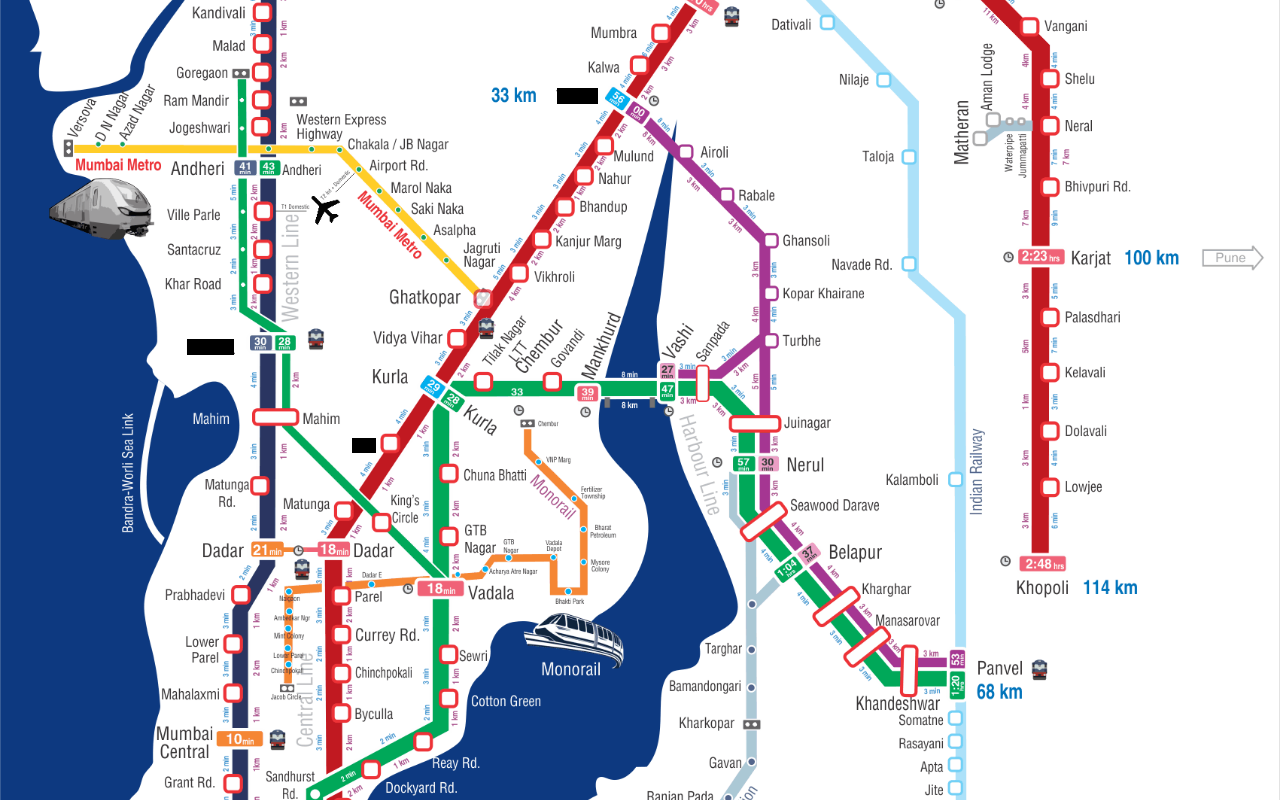
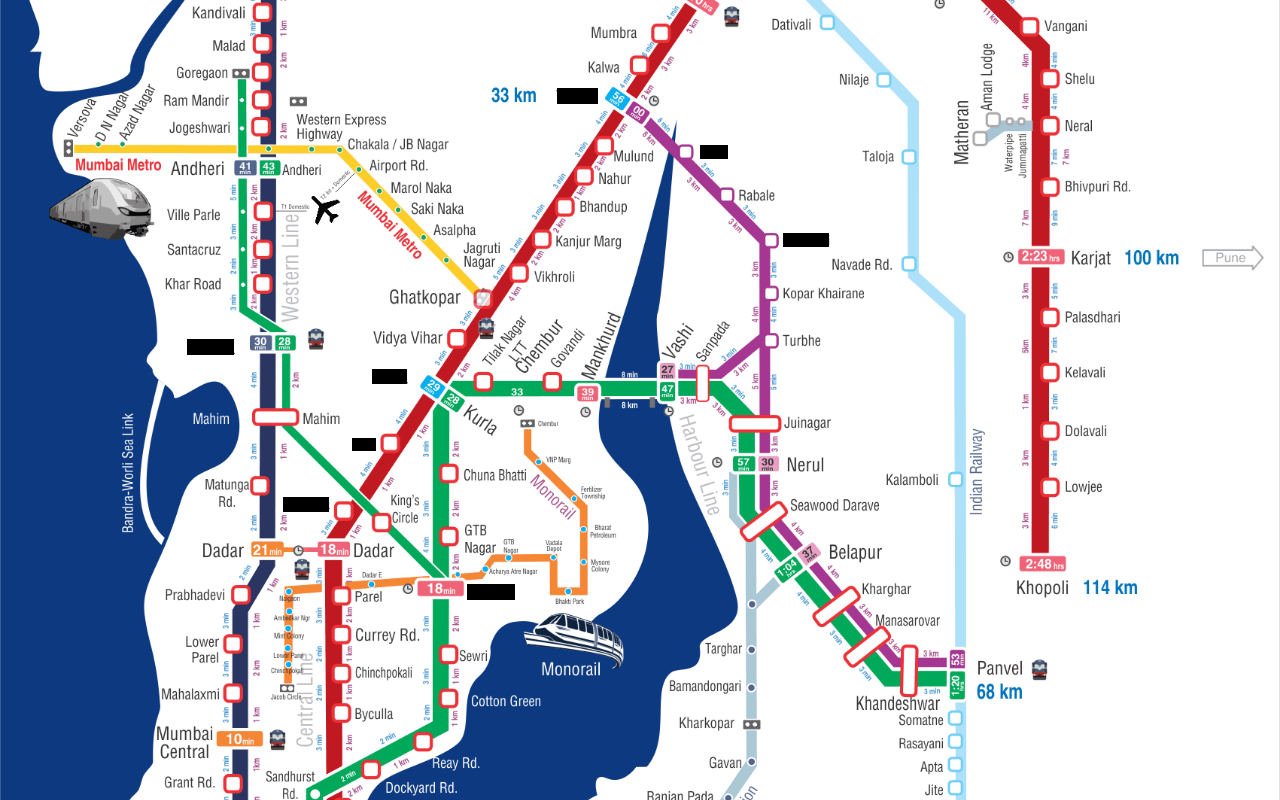
Before and after one commit to KrishPatel1605/CollegesInMumbai, a plain HTML site: page index.html in a window 1280 px wide. Shown: the part 732-1532 px from the top of the page. Drawn offline with Linux system fonts and the light colour scheme.

Commit message:
added more stations

```diff
--- a/index.html
+++ b/index.html
@@ -15,6 +15,11 @@
             <div id="Bandra"></div>
             <div id="Thane"></div>
             <div id="Sion"></div>
+            <div id="Kurla"></div>
+            <div id="Airoli"></div>
+            <div id="Ghansoli"></div>
+            <div id="Wadala"></div>
+            <div id="Matunga"></div>
         </div>
     </div>
     <div class="popup" id="popup">
--- a/styles.css
+++ b/styles.css
@@ -19,7 +19,7 @@ body, html {
     position: relative;
 }
 
-#Bandra, #Thane, #Sion {
+#Bandra, #Thane, #Sion, #Kurla, #Airoli, #Ghansoli, #Wadala, #Matunga {
     position: absolute;
     cursor: pointer;
     background-color: black;
@@ -39,11 +39,46 @@ body, html {
     width: 3.2vw;
 }
 
+#Airoli {
+    margin-left: 54.7%;
+    margin-top: 68.5%;
+    height: 1.1vw;
+    width: 2.2vw;
+}
+
+#Ghansoli {
+    margin-left: 61.2%;
+    margin-top: 75.4%;
+    height: 1.1vw;
+    width: 3.6vw;
+}
+
 #Sion {
     margin-left: 27.5%;
     margin-top: 91.4%;
+    height: 1vw;
+    width: 1.9vw;
+}
+
+#Matunga {
+    margin-left: 22.1%;
+    margin-top: 96%;
     height: 1.2vw;
-    width: 1.9vw;
+    width: 3.6vw;
+}
+
+#Kurla {
+    margin-left: 29.1%;
+    margin-top: 86%;
+    height: 1.2vw;
+    width: 2.7vw;
+}
+
+#Wadala {
+    margin-left: 36.5%;
+    margin-top: 102.8%;
+    height: 1.3vw;
+    width: 3.7vw;
 }
 
 .popup {
```
